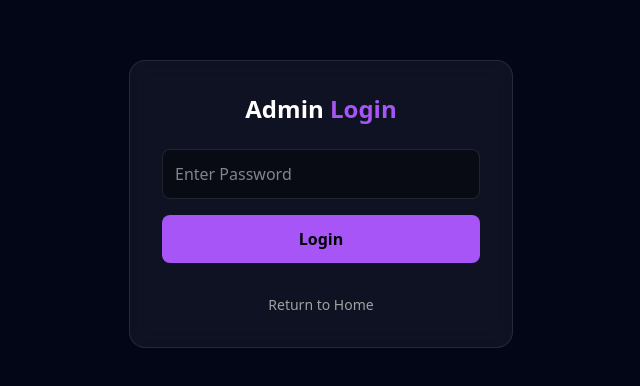
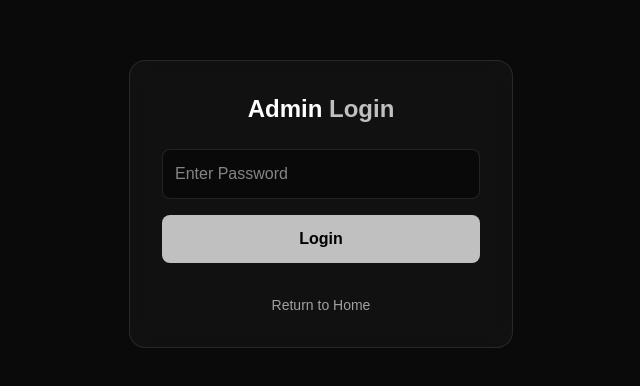
Before and after one commit to Tharuka788/portfolio, a Next.js app: page /admin/login in a window 1280 px wide. Shown: the part 196-582 px from the top of the page, without its empty margins (319-959 px from the left). Built offline with nearby package versions, Linux system fonts and the light colour scheme.

Commit message:
updated
color changes

```diff
--- a/app/globals.css
+++ b/app/globals.css
@@ -1,15 +1,20 @@
 @import "tailwindcss";
 
 @theme {
-  --color-deep-dark: #020617;
-  --color-neon-purple: #a855f7;
+  --color-deep-dark: #0a0a0a;
+  --color-neon-purple: #c0c0c0;
+  /* Silver/Gray instead of Purple */
   --color-dark-gray: #1e293b;
   --color-off-white: #f8fafc;
 }
 
 :root {
-  --background: #020617;
-  --foreground: #f8fafc;
+  --background: #050505;
+  --foreground: #e5e5e5;
+  --neon-purple: #c0c0c0;
+  /* Silver/Gray instead of Purple */
+  --deep-dark: #0a0a0a;
+  --glass-border: rgba(255, 255, 255, 0.1);
 }
 
 html {
@@ -19,17 +24,39 @@ html {
 }
 
 body {
+  color: var(--foreground);
   background: var(--background);
-  color: var(--foreground);
-  font-family: var(--font-sans), Arial, Helvetica, sans-serif;
-  @apply antialiased selection:bg-neon-purple selection:text-white;
+  font-family: Arial, Helvetica, sans-serif;
+  overflow-x: hidden;
 }
 
-/* Glassmorphism Utilities */
-.glass {
-  @apply bg-white/5 backdrop-blur-md border border-white/10;
+/* Custom Scrollbar for Chrome */
+::-webkit-scrollbar {
+  width: 8px;
 }
 
-.glass-hover {
-  @apply hover:bg-white/10 transition-all duration-300;
+::-webkit-scrollbar-track {
+  background: #0a0a0a;
 }
+
+::-webkit-scrollbar-thumb {
+  background: #333;
+  border-radius: 4px;
+}
+
+::-webkit-scrollbar-thumb:hover {
+  background: #555;
+}
+
+/* Utilities */
+.glass {
+  background: rgba(255, 255, 255, 0.03);
+  backdrop-filter: blur(10px);
+  border: 1px solid var(--glass-border);
+}
+
+.text-gradient {
+  background: linear-gradient(to right, #ffffff, #888888);
+  -webkit-background-clip: text;
+  -webkit-text-fill-color: transparent;
+}
--- a/components/Hero.tsx
+++ b/components/Hero.tsx
@@ -56,7 +56,7 @@ export const Hero = ({ profile }: HeroProps) => {
 
                     <h1 className="text-5xl md:text-8xl font-bold leading-tight mb-8">
                         My <br />
-                        <span className="text-transparent bg-clip-text bg-gradient-to-b from-white to-neutral-600">
+                        <span className="text-transparent bg-clip-text bg-gradient-to-b from-white to-gray-400">
                             Portfolio
                         </span>
                     </h1>
--- a/components/Navbar.tsx
+++ b/components/Navbar.tsx
@@ -21,10 +21,10 @@ export const Navbar = () => {
                         <a
                             key={link.name}
                             href={link.href}
-                            className="text-sm font-medium text-neutral-300 hover:text-neon-purple transition-colors relative group"
+                            className="text-sm font-medium text-neutral-400 hover:text-white transition-colors relative group"
                         >
                             {link.name}
-                            <span className="absolute -bottom-1 left-0 w-0 h-0.5 bg-neon-purple transition-all group-hover:w-full" />
+                            <span className="absolute -bottom-1 left-0 w-0 h-0.5 bg-white transition-all group-hover:w-full" />
                         </a>
                     ))}
                 </div>
```
